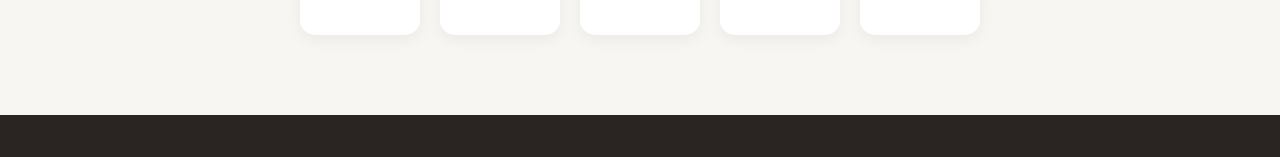
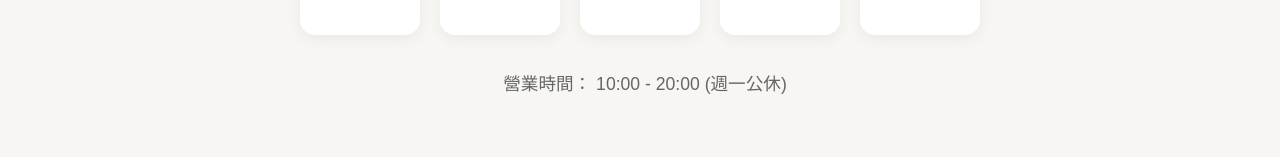
Before and after one commit to dh1115w/vue-petproject, a Vue app: page /grooming in a window 1280 px wide. Shown: the part 1764-1921 px from the top of the page. Built offline with nearby package versions, Linux system fonts and the light colour scheme.

Commit message:
營業時間

```diff
--- a/src/views/grooming/groomingIndex.vue
+++ b/src/views/grooming/groomingIndex.vue
@@ -141,6 +141,10 @@
           <div class="contact-icon icon-instagram"><i class="fab fa-instagram"></i></div>
           <h4>Instagram</h4>
         </a>
+      </div>
+      <!-- 營業時間改為下方置中文字 -->
+      <div class="business-hours-info">
+        <i class="fas fa-clock"></i> 營業時間： 10:00 - 20:00 (週一公休)
       </div>
     </section>
 
@@ -357,6 +361,15 @@ export default {
   word-break: break-all; /* 防止長單字溢出 */
   color: #333;
 }
+.business-hours-info {
+  margin-top: 35px;
+  font-size: 1.1rem;
+  color: #666;
+  display: flex;
+  align-items: center;
+  justify-content: center;
+  gap: 10px;
+}
 
 /* 新增的宣傳區塊樣式 */
 .promo-section {
```
